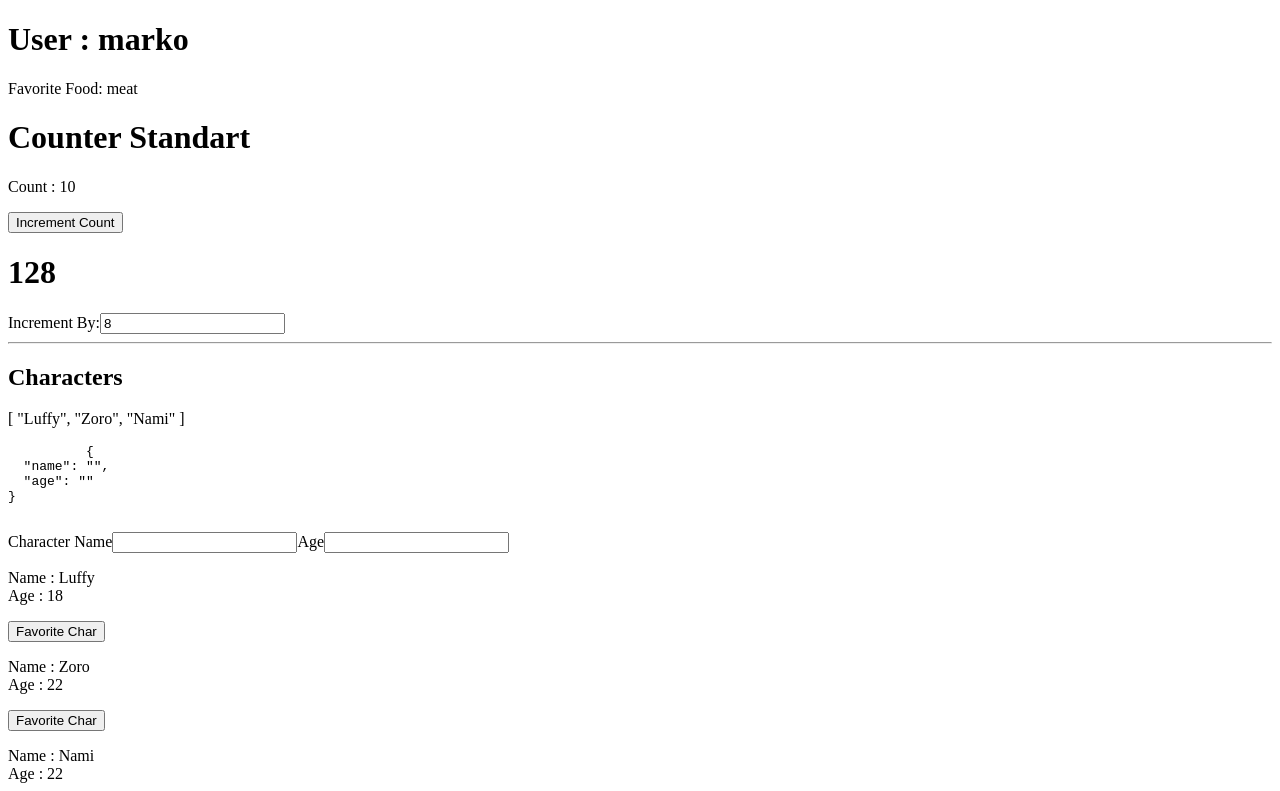
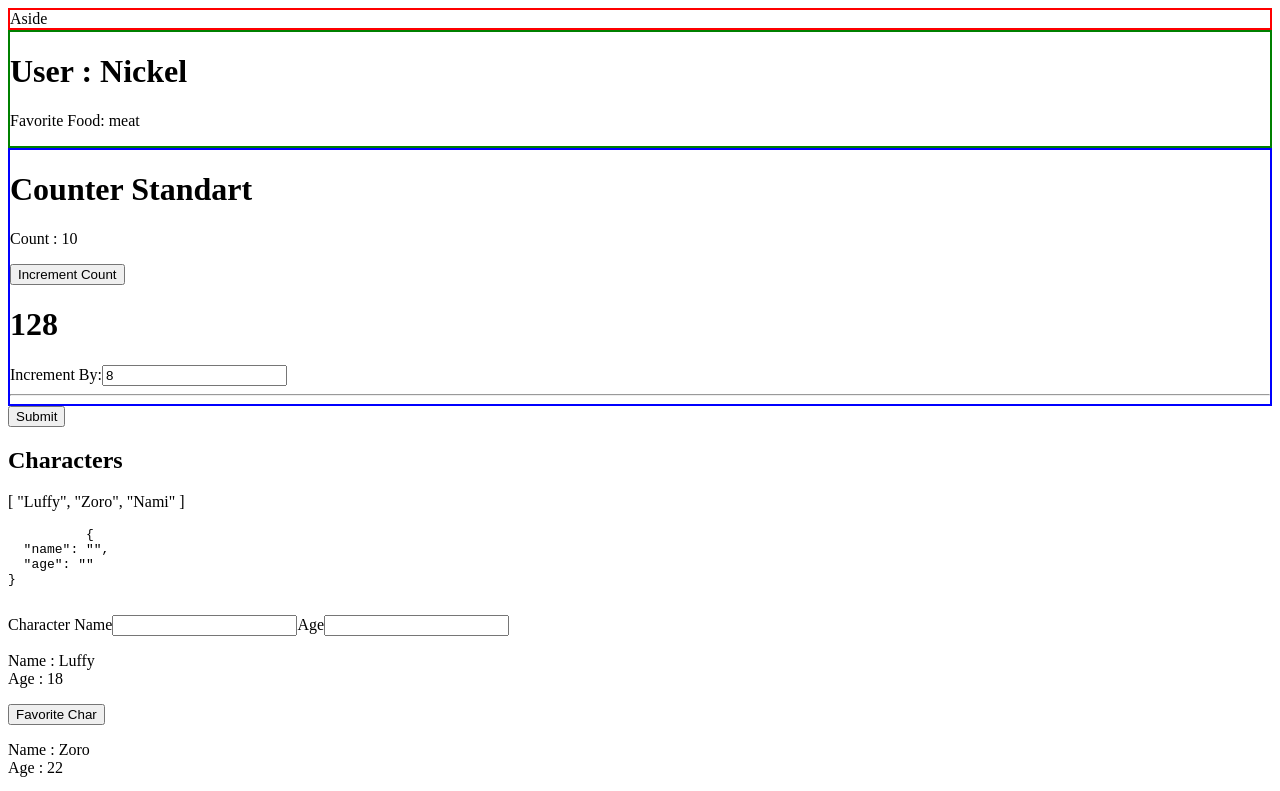
Before and after one commit to marcossnikel/vue_front_masters, a Vue app in the folder one_piece-forum/: page / in a window 1280 px wide. Shown: the top 791 px of the page. Built offline with nearby package versions, Linux system fonts and the light colour scheme.

Commit message:
refactor: componentizing

```diff
--- a/one_piece-forum/src/App.vue
+++ b/one_piece-forum/src/App.vue
@@ -1,9 +1,11 @@
 <script>
+import BaseButton from "./components/BaseButton.vue";
 import Counter from "./components/BaseCounter.vue";
 import LearningListCounter from "./components/LearningListCounter.vue";
 import OnePieceComponent from "./components/OnePieceComponent.vue";
 import StatisticsModule from "./components/StatisticsModule.vue";
 import UserCard from "./components/UserCard.vue";
+import BaseLayout from "./components/BaseLayout.vue";
 
 export default {
   components: {
@@ -12,6 +14,8 @@ export default {
     LearningListCounter,
     StatisticsModule,
     UserCard,
+    BaseButton,
+    BaseLayout,
   },
 
   data: () => ({
@@ -61,20 +65,36 @@ export default {
       ],
     },
     userData: {
-      name: "marko",
+      name: "Nickel",
       preferredFramework: "vue",
       favoriteFood: "meat",
       favoriteNumber: [7, 14, 21],
     },
   }),
   computed: {},
+  methods: {
+    changeName() {
+      this.userData.name = "Livia";
+    },
+  },
 };
 </script>
 
 <template>
   <div>
-    <user-card :name="userData.name" :food="userData.favoriteFood" />
-    <counter />
+    <base-layout>
+      <template v-slot:sidebar> Aside </template>
+      <template v-slot:main>
+        <user-card
+          :name="userData.name"
+          :food="userData.favoriteFood"
+          @change-name="changeName"
+        />
+      </template>
+      <template v-slot:footer> <counter /> </template>
+    </base-layout>
+    <base-button :left="true"></base-button>
+
     <one-piece-component :charsProp="persons.chars" />
     <learning-list-counter />
     <statistics-module :characters="persons.chars" />
```
